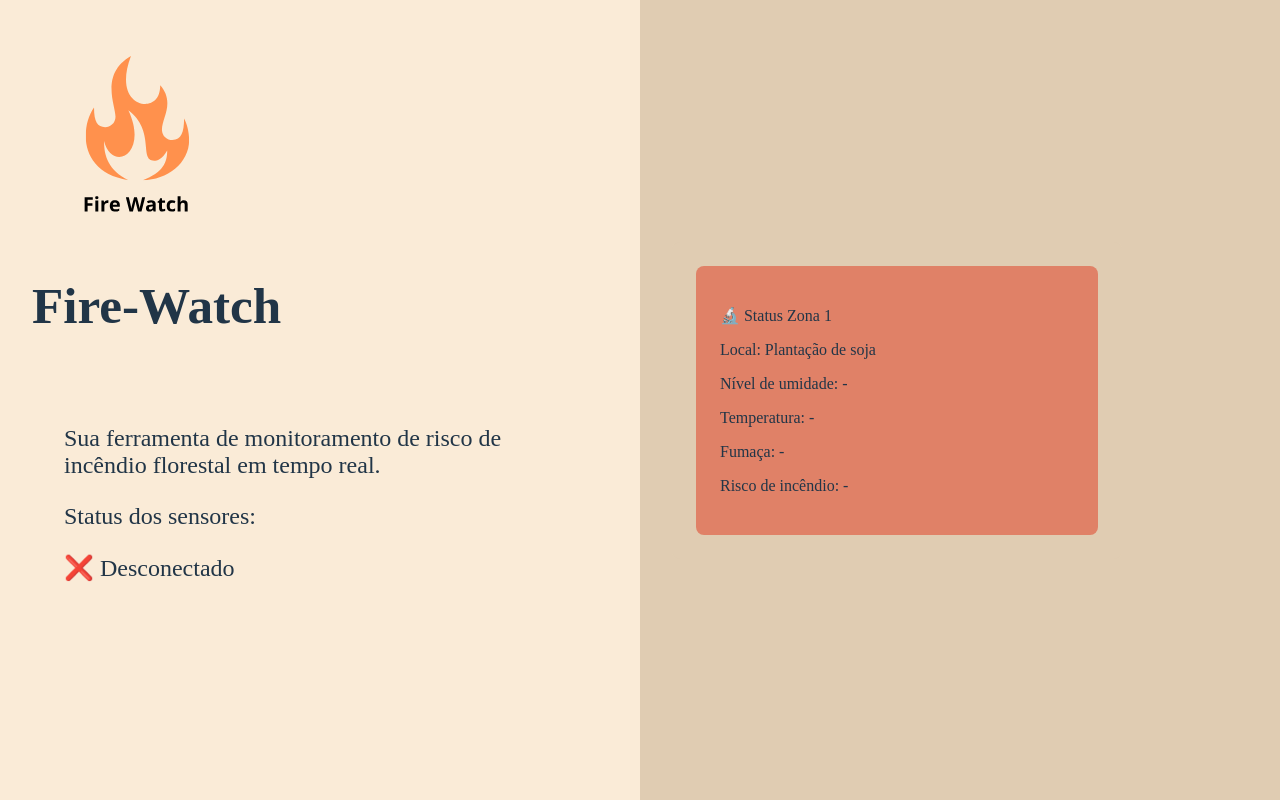
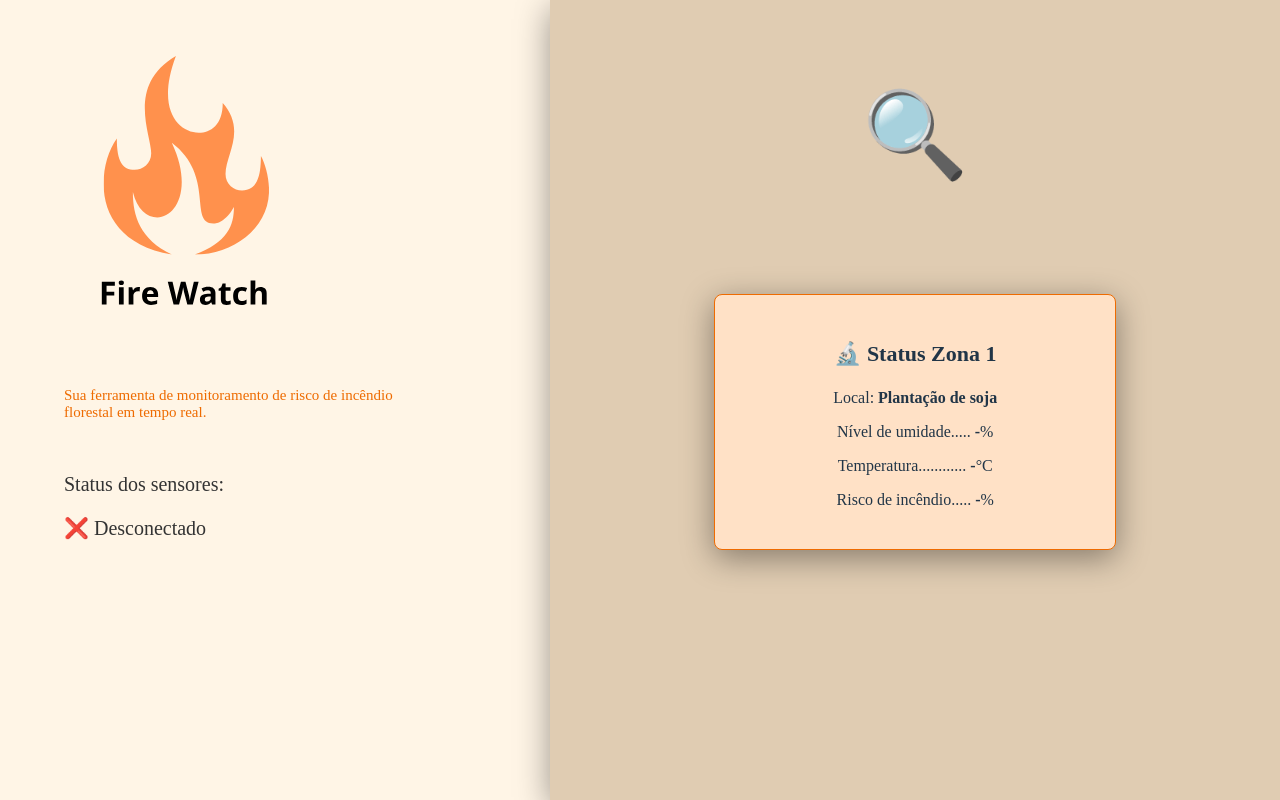
Before and after one commit to Higor-H/fire-watch, a React (Vite) app: page / in a window 1280 px wide. Built offline with nearby package versions, Linux system fonts and the light colour scheme; no server answers.

Commit message:
style: update layout and enhance styling for main components

```diff
--- a/src/App.css
+++ b/src/App.css
@@ -8,7 +8,7 @@
 
 /* ===== LOGO ===== */
 .logo {
-    height: 10em;
+    height: 16em;
     padding: 1.5em;
     will-change: filter;
     transition: filter 300ms;
@@ -44,18 +44,16 @@
     box-sizing: border-box;
 }
 
-.read-the-docs {
-    color: #888;
-}
+
 
 /* ===== CONTAINER DE CARDS ===== */
 .card_container {
     display: flex;
-    flex-wrap: wrap;            /* permite quebrar linha */
-    justify-content: center;    /* centraliza os cards */
-    gap: 1.5rem;                /* espaçamento entre eles */
+    flex-wrap: wrap;
+    justify-content: center;
+    gap: 1.5rem;
     width: 100%;
-    overflow: hidden;           /* evita rolagem lateral */
+    overflow: hidden;
 }
 
 /* ===== TEXTO ===== */
@@ -64,17 +62,32 @@
 }
 
 .info-text {
-    font-size: 24px;
+    font-size: 15px;
+    font-family: "Berlin Sans FB";
+    padding-right: 5rem;
+    padding-bottom: 2rem;
+    color: #ee6b01;
+}
+
+.info-text2 {
+    font-size: 20px;
+    font-family: "Berlin Sans FB";
+    padding-right: 5rem;
+    color: #333333;
+
 }
 
 /* ===== ZONE ===== */
 .zone {
+    text-align: center;
     padding: 1.5em;
     border-radius: 8px;
-    background: #E08167;
+    background: #FFE1C6;
     width: 100%;
-    max-width: 500px;     /* antes era fixo, agora limita */
+    max-width: 500px;
     box-sizing: border-box;
+    border: 1px solid #ee6b01;
+    box-shadow: 0 8px 32px 0 rgba(0, 0, 0, 0.4);
 }
 
 /* ===== RESPONSIVIDADE ===== */
@@ -84,7 +97,7 @@
     }
 
     .zone {
-        max-width: 100%;      /* ocupa toda a tela no mobile */
+        max-width: 100%;
         margin: 0 auto;
     }
 
@@ -95,80 +108,10 @@
 
     .info-text {
         font-size: 20px;
+        color: #333333;
     }
 
     .card_container p {
         font-size: 16px;
     }
 }
-
-
-
-
-
-/*#root {*/
-/*  max-width: 1280px;*/
-/*  margin: 0 auto;*/
-/*  padding: 2rem;*/
-/*  text-align: center;*/
-/*}*/
-
-/*.logo {*/
-/*  height: 10em;*/
-/*  padding: 1.5em;*/
-/*  will-change: filter;*/
-/*  transition: filter 300ms;*/
-/*}*/
-/*.logo:hover {*/
-/*  filter: drop-shadow(0 0 2em #646cffaa);*/
-/*}*/
-/*.logo.react:hover {*/
-/*  filter: drop-shadow(0 0 2em #ee6b01);*/
-/*}*/
-
-/*@keyframes logo-spin {*/
-/*  from {*/
-/*    transform: rotate(0deg);*/
-/*  }*/
-/*  to {*/
-/*    transform: rotate(360deg);*/
-/*  }*/
-/*}*/
-
-/*@media (prefers-reduced-motion: no-preference) {*/
-/*  a:nth-of-type(2) .logo {*/
-/*    animation: logo-spin infinite 20s linear;*/
-/*  }*/
-/*}*/
-
-/*.card {*/
-/*  padding: 2em;*/
-/*}*/
-
-/*.read-the-docs {*/
-/*  color: #888;*/
-/*}*/
-
-/*.card_container{*/
-/*    display: flex;*/
-/*    flex-wrap: nowrap;*/
-/*    justify-content: space-around;*/
-
-
-/*}*/
-
-/*.card_container p{*/
-/*   font-size: 18px;*/
-/*}*/
-/*.info-text {*/
-/*    font-size: 24px;*/
-/*}*/
-
-
-/*.zone {*/
-/*    padding: 1.5em;*/
-/*    border-radius: 8px;*/
-/*    border: 1px solid #ee6b01;*/
-/*    width: 500px;*/
-/*    background: rgba(238, 107, 1, 0.16);*/
-/*}*/
--- a/src/App.jsx
+++ b/src/App.jsx
@@ -7,7 +7,7 @@ function App() {
     const [online, setOnline] = useState("❌ Desconectado");
     const [umidade, setUmidade] = useState("-");
     const [temperatura, setTemperatura] = useState("-");
-    const [gas, setGas] = useState("-");
+    // const [gas, setGas] = useState("-");
     const [risco, setRisco] = useState("-");
 
     useEffect(() => {
@@ -19,7 +19,7 @@ function App() {
                 //if (data?.zone !== undefined && Number(data.zone) !== 1) return;
                 if (data?.umidade !== undefined) setUmidade(data.umidade);
                 if (data?.temperatura !== undefined) setTemperatura(data.temperatura);
-                if (data?.gas !== undefined) setGas(data.gas ? "Sim" : "Não");
+                // if (data?.gas !== undefined) setGas(data.gas ? "Sim" : "Não");
                 if (data?.risco !== undefined) setRisco(data.risco);
             },
         });
@@ -31,31 +31,31 @@ function App() {
             <div id="root">
                 <div className="divLeft">
                     <img src={fireWatchLogo} className="logo react" alt="Site logo" />
-                    <h1>Fire-Watch</h1>
+                    {/*<h1>Fire-Watch</h1>*/}
                     <div className="card">
                         <p className="info-text">
                             Sua ferramenta de monitoramento de risco de incêndio florestal em tempo real.
                         </p>
-                        <p className="info-text">
+                        <p className="info-text2">
                             Status dos sensores:
                         </p>
-                        <p className="info-text">
+                        <p className="info-text2">
                             {online}
                         </p>
                     </div>
                 </div>
 
                 <div className="divRight">
+                    <p style={{ fontSize: '85px' }}>🔍</p>
                     <div className="card">
                         <div className="zone zone_1">
 
-                            <p>🔬 Status Zona 1</p>
-                            <p>Local: Plantação de soja</p>
+                            <p style={{ fontSize: 22 }}><b>🔬 Status Zona 1</b></p>
+                            <p>Local: <b>Plantação de soja</b></p>
                             <div className="info_menu">
-                                <p>Nível de umidade: {umidade}</p>
-                                <p>Temperatura: {temperatura}</p>
-                                <p>Fumaça: {gas}</p>
-                                <p>Risco de incêndio: {risco}</p>
+                                <p>Nível de umidade..... <b>{umidade}</b>%</p>
+                                <p>Temperatura............ <b>{temperatura}</b>°C</p>
+                                <p>Risco de incêndio..... <b>{risco}</b>%</p>
                             </div>
                         </div>
                     </div>
@@ -66,83 +66,3 @@ function App() {
 }
 
 export default App;
-
-
-
-
-
-
-
-// import fireWatchLogo from './assets/fire-watch-logo.svg'
-// import './App.css'
-// import {useState, useEffect} from "react";
-// import { connectWebSocket } from "./api/WebSocket.jsx";
-//
-// function App() {
-//
-//     const [online, setOnline] = useState("❌ Desconectado");
-//     const [umidade, setUmidade] = useState("-");
-//     const [temperatura, setTemperatura] = useState("-");
-//     const [fumaca, setFumaca] = useState("-");
-//     const [risco, setRisco] = useState("-");
-//
-//     useEffect(() => {
-//         const disconnect = connectWebSocket({
-//             onOpen: () => setOnline("✅ Conectado"),
-//             onClose: () => setOnline("❌ Desconectado"),
-//             onMessage: (data) => {
-//                 // Espera: { zone: 1, umidade, temperatura, fumaca, risco }
-//                 if (data?.zone !== undefined && Number(data.zone) !== 1) return;
-//                 if (data?.umidade !== undefined) setUmidade(data.umidade);
-//                 if (data?.temperatura !== undefined) setTemperatura(data.temperatura);
-//                 if (data?.fumaca !== undefined) setFumaca(data.fumaca ? "Sim" : "Não");
-//                 if (data?.risco !== undefined) setRisco(data.risco);
-//             },
-//         });
-//         return () => disconnect?.();
-//     }, []);
-//
-//   return (
-//     <>
-//       <div>
-//           <img src={fireWatchLogo} className="logo react" alt="Site logo" />
-//       </div>
-//       <h1>Fire-Watch</h1>
-//       <div className="card">
-//         <p className="info-text">
-//             Sua ferramenta de monitoramento de risco de incêndio florestal em tempo real.
-//         </p>
-//           <p className="info-text">
-//              Status dos sensores:
-//           </p>
-//           <p className="info-text">
-//               {online}
-//           </p>
-//
-//       </div>
-//       <p className="read-the-docs">
-//
-//       </p>
-//         <div className="card_container">
-//             <div className="card">
-//                 <div className="zone zone_1">
-//                     <p>🔬 Status Zona 1</p>
-//                     <p>Local: Plantação de soja</p>
-//
-//                     <div className="info_menu">
-//                         <p>Nivel de umidade:  {umidade}  </p>
-//                         <p>temperatura:  {temperatura}  </p>
-//                         <p>Fumaça:  {fumaca}  </p>
-//                         <p>Risco de incendio: {risco} </p>
-//                     </div>
-//                 </div>
-//             </div>
-//         </div>
-//         <footer>
-//         <p></p>
-//         </footer>
-//     </>
-//   )
-// }
-//
-// export default App
--- a/src/index.css
+++ b/src/index.css
@@ -20,8 +20,8 @@ html, body {
 }
 
 body {
-    display: flex;          /* container flex principal */
-    flex-direction: row;    /* lado a lado */
+    display: flex;
+    flex-direction: row;
     width: 100%;
     min-height: 100vh;
     box-sizing: border-box;
@@ -29,21 +29,23 @@ body {
 
 /* ===== DIVS PRINCIPAIS ===== */
 .divLeft {
-    flex: 1;
-    background-color: antiquewhite;
+    flex: 4;
+    background-color: #FFF5E6;
     padding: 2rem;
     box-sizing: border-box;
 }
 
 .divRight {
-    flex: 1;
+    flex: 6;
+    flex-direction: column;
     background-color: #E0CCB2;
-    padding: 2rem;
+    /*padding: 2rem;*/
     box-sizing: border-box;
 
     display: flex;
-    justify-content: left; /* centraliza horizontalmente o card */
-    align-items: center; /* alinha ao topo */
+    justify-content: left;
+    align-items: center;
+    box-shadow: 0 8px 32px 0 rgba(0, 0, 0, 0.4);
 }
 
 /* ===== CARD ===== */
@@ -100,7 +102,7 @@ button:focus-visible {
 /* ===== RESPONSIVIDADE ===== */
 @media (max-width: 900px) {
     body {
-        flex-direction: column; /* empilha as divs */
+        flex-direction: column;
         align-items: center;
     }
 
@@ -116,81 +118,3 @@ button:focus-visible {
         text-align: center;
     }
 }
-
-
-
-
-
-
-
-
-
-/*:root {*/
-/*  font-family: system-ui, Avenir, Helvetica, Arial, sans-serif;*/
-/*  line-height: 1.5;*/
-/*  font-weight: 400;*/
-
-/*  color-scheme: light dark;*/
-/*  color: black;*/
-/*  !*color: rgba(255, 255, 255, 0.87);*!*/
-/*  background-color: antiquewhite;*/
-
-/*  font-synthesis: none;*/
-/*  text-rendering: optimizeLegibility;*/
-/*  -webkit-font-smoothing: antialiased;*/
-/*  -moz-osx-font-smoothing: grayscale;*/
-/*}*/
-
-/*a {*/
-/*  font-weight: 500;*/
-/*  color: #646cff;*/
-/*  text-decoration: inherit;*/
-/*}*/
-/*a:hover {*/
-/*  color: #535bf2;*/
-/*}*/
-
-/*body {*/
-/*  margin: 0;*/
-/*  display: flex;*/
-/*  place-items: center;*/
-/*  min-width: 320px;*/
-/*  min-height: 100vh;*/
-/*}*/
-
-/*h1 {*/
-/*  font-size: 3.2em;*/
-/*  line-height: 1.1;*/
-/*}*/
-
-/*button {*/
-/*  border-radius: 8px;*/
-/*  border: 1px solid transparent;*/
-/*  padding: 0.6em 1.2em;*/
-/*  font-size: 1em;*/
-/*  font-weight: 500;*/
-/*  font-family: inherit;*/
-/*  background-color: #1a1a1a;*/
-/*  cursor: pointer;*/
-/*  transition: border-color 0.25s;*/
-/*}*/
-/*button:hover {*/
-/*  border-color: #646cff;*/
-/*}*/
-/*button:focus,*/
-/*button:focus-visible {*/
-/*  outline: 4px auto -webkit-focus-ring-color;*/
-/*}*/
-
-/*@media (prefers-color-scheme: light) {*/
-/*  :root {*/
-/*    color: #213547;*/
-/*    background-color: #ffffff;*/
-/*  }*/
-/*  a:hover {*/
-/*    color: #747bff;*/
-/*  }*/
-/*  button {*/
-/*    background-color: #f9f9f9;*/
-/*  }*/
-/*}*/
```
